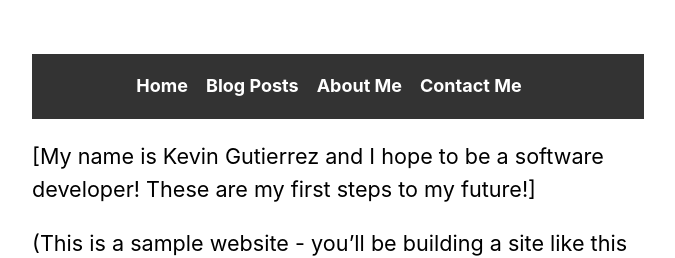
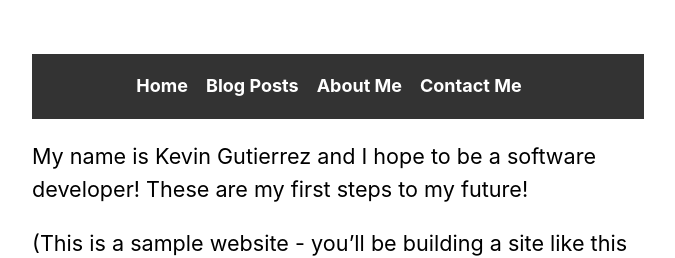
Before and after one commit to Baconbullet/nextjs-blog, a Next.js app: page / in a window 1280 px wide. Shown: the top 258 px of the page, without its empty margins (302-977 px from the left). Built offline with nearby package versions, Linux system fonts and the light colour scheme.

Commit message:
Adjustments to index/home page

```diff
--- a/pages/index.js
+++ b/pages/index.js
@@ -13,7 +13,7 @@ export default function Home({ allPostsData }) {
         <title>{siteTitle}</title>
       </Head>
       <section className={utilStyles.headingMd}>
-        <p>[My name is Kevin Gutierrez and I hope to be a software developer! These are my first steps to my future!]</p>
+        <p>My name is Kevin Gutierrez and I hope to be a software developer! These are my first steps to my future!</p>
         <p>
           (This is a sample website - you’ll be building a site like this in{' '}
           <a href="https://nextjs.org/learn">our Next.js tutorial</a>.)
```
